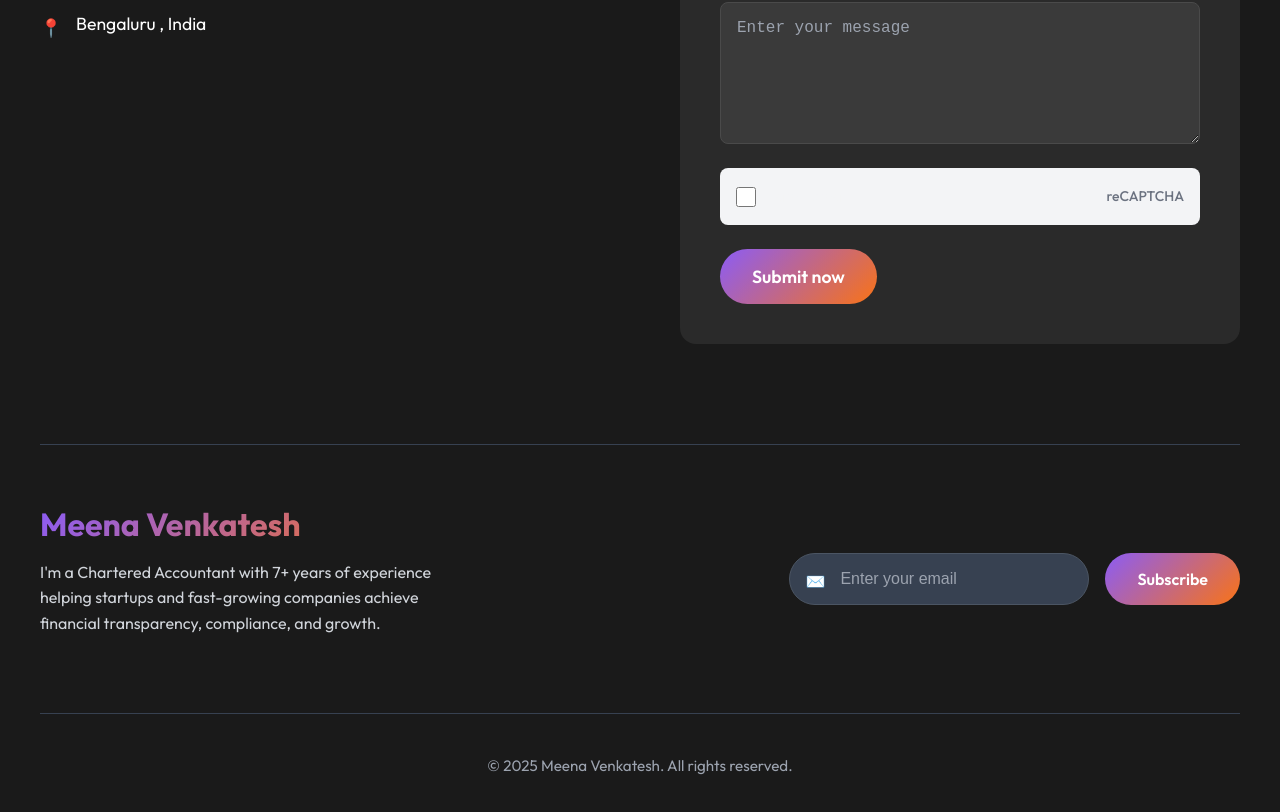
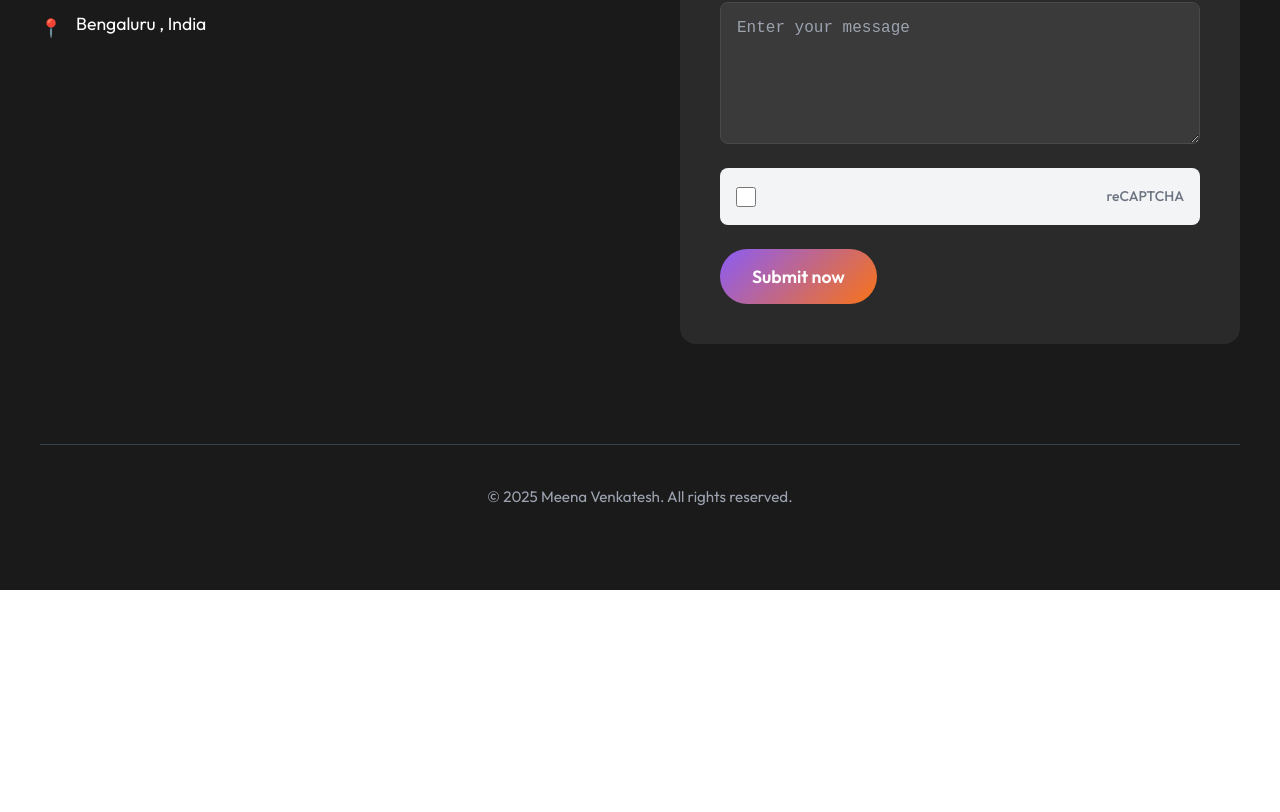
Before and after one commit to 75asu/ca_meena_venkatesh, a Next.js app: page / in a window 1280 px wide. Shown: the part 4529-5341 px from the top of the page. After the commit the page ends 5119 px from the top, so only its background shows below. Built offline with nearby package versions, Linux system fonts and the light colour scheme.

Commit message:
news letter subscribe footer remove

```diff
--- a/components/Contact/contactsec.tsx
+++ b/components/Contact/contactsec.tsx
@@ -12,7 +12,7 @@ const ContactSection = () => {
     email: "",
     message: "",
   })
-  const [newsletterEmail, setNewsletterEmail] = useState("")
+  // const [newsletterEmail, setNewsletterEmail] = useState("")
   const [loading, setLoading] = useState(false)
   const [formMessage, setFormMessage] = useState<{ type: "success" | "error"; text: string } | null>(null)
 
@@ -51,10 +51,10 @@ const ContactSection = () => {
       .finally(() => setLoading(false))
   }
 
-  const handleNewsletterSubmit = (e: React.FormEvent) => {
-    e.preventDefault()
-    console.log("Newsletter subscription:", newsletterEmail)
-  }
+  // const handleNewsletterSubmit = (e: React.FormEvent) => {
+  //   e.preventDefault()
+  //   console.log("Newsletter subscription:", newsletterEmail)
+  // }
 
   return (
     <section id="contact" className="contact-section">
@@ -156,7 +156,7 @@ const ContactSection = () => {
           </div>
         </div>
 
-        {/* Newsletter Section */}
+        {/* Newsletter Section
         <div className="newsletter-section">
           <div className="newsletter-content">
             <div className="newsletter-info">
@@ -183,7 +183,7 @@ const ContactSection = () => {
               </button>
             </form>
           </div>
-        </div>
+        </div> */}
 
         {/* Footer Section */}
         <div className="footer-section">
```
